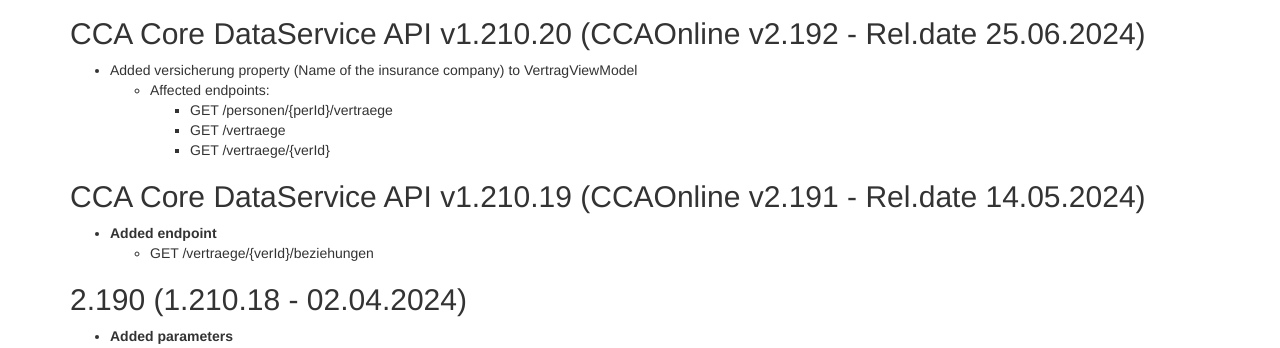
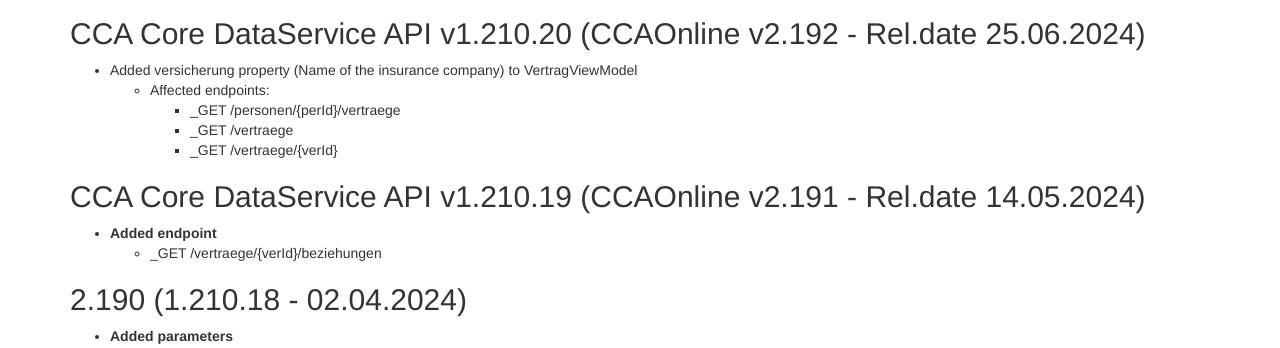
Before and after one commit to togethercca/togethercca.github.io, a Jekyll site: the page built from _pages/ccaCoreDataserviceApi.md, in a window 1280 px wide and 900 px high, scrolled down 9483 px. Shown: the part 158-506 px from the top of the window. Built offline with Jekyll 4.4.1, drawn with Linux system fonts in a browser that asks for light colours.

```diff
--- a/_pages/ccaCoreDataserviceApi.md
+++ b/_pages/ccaCoreDataserviceApi.md
@@ -489,13 +489,13 @@ Invoke-RestMethod -Uri "https://ccds.ccaedv.at/coredataservice/api/v1.210.2/pers
 ## CCA Core DataService API v1.210.20 (CCAOnline v2.192 - Rel.date 25.06.2024)
 * Added versicherung property (Name of the insurance company) to VertragViewModel
 	* Affected endpoints:
-		* GET /personen/{perId}/vertraege
-		* GET /vertraege
-		* GET /vertraege/{verId}
+		* _GET /personen/{perId}/vertraege
+		* _GET /vertraege
+		* _GET /vertraege/{verId}
 
 ## CCA Core DataService API v1.210.19 (CCAOnline v2.191 - Rel.date 14.05.2024)
 * **Added endpoint**
-	* GET /vertraege/{verId}/beziehungen
+	* _GET /vertraege/{verId}/beziehungen
 
 ## 2.190 (1.210.18 - 02.04.2024)
 * **Added parameters**
```
